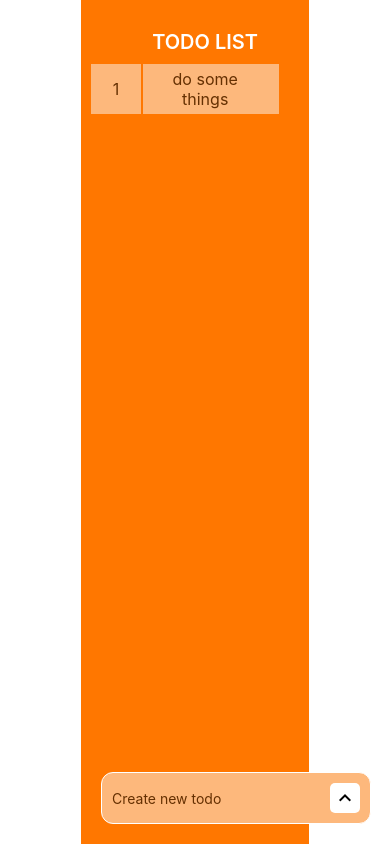
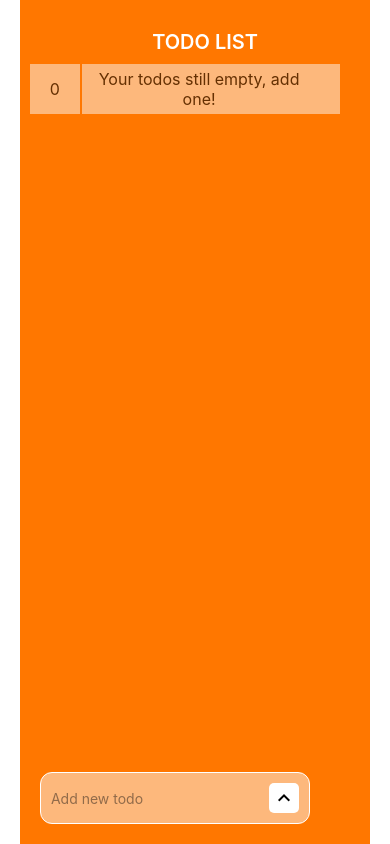
Before and after one commit to erdivartanovich/RNTodolist, a React Native app: screen / in a window 390 px wide. Built offline with nearby package versions, Linux system fonts and the light colour scheme.

Commit message:
added async storage and refactor state

```diff
--- a/components/TodoInput.tsx
+++ b/components/TodoInput.tsx
@@ -10,14 +10,14 @@ import {
 import { MaterialIcons } from "@expo/vector-icons";
 
 type Props = {
-  saveTodo: (description: string) => void;
+  addTodo: (description: string) => void;
 };
 
 const TodoInput = (props: Props) => {
   const [todo, setTodo] = useState<string | null>();
 
   const handleAddTodo = (description: string) => {
-    props.saveTodo(description);
+    props.addTodo(description);
     setTodo(null);
   };
 
@@ -30,8 +30,8 @@ const TodoInput = (props: Props) => {
         style={styles.inputField}
         value={todo!}
         onChangeText={(text) => setTodo(text)}
-        placeholder={"Create new todo"}
-        placeholderTextColor={"#653002"}
+        placeholder={"Add new todo"}
+        placeholderTextColor={"#916B4A"}
       />
       <TouchableOpacity onPress={() => handleAddTodo(todo!)}>
         <View style={styles.button}>
@@ -57,6 +57,7 @@ const styles = StyleSheet.create({
     bottom: 20,
   },
   inputField: {
+    color: "#653002",
     height: 50,
     flex: 1,
   },
--- a/package.json
+++ b/package.json
@@ -9,6 +9,7 @@
     "web": "expo start --web"
   },
   "dependencies": {
+    "@react-native-async-storage/async-storage": "^1.17.10",
     "@reduxjs/toolkit": "^1.8.5",
     "expo": "~46.0.13",
     "expo-status-bar": "~1.4.0",
--- /dev/null
+++ b/pages/todo-list/TodoEmptyItem.tsx
@@ -0,0 +1,7 @@
+import Todo from "../../components/Todo";
+
+const TodoEmptyItem = () => {
+  return <Todo description="Your todos still empty, add one!" index={0} />;
+};
+
+export default TodoEmptyItem;
--- a/pages/todo-list/TodoList.tsx
+++ b/pages/todo-list/TodoList.tsx
@@ -1,42 +1,28 @@
 import { useEffect } from "react";
-import {
-  FlatList,
-  ListRenderItemInfo,
-  StatusBar,
-  StyleSheet,
-  Text,
-  View,
-} from "react-native";
-import Todo from "../../components/Todo";
+import { FlatList, StatusBar, StyleSheet, Text, View } from "react-native";
 import TodoInput from "../../components/TodoInput";
 import { useTodo } from "../../store/todo/hooks";
-import { TodoList } from "../../store/todo/Todo";
-
-const renderTodo = (
-  { item: id, index }: ListRenderItemInfo<string>,
-  todoList: TodoList
-) => {
-  const todo = todoList?.todos[id];
-  return <Todo description={todo?.description} index={index + 1} />;
-};
+import TodoEmptyItem from "./TodoEmptyItem";
+import TodoItem from "./TodoListItem";
 
 const AppTodoList = () => {
-  const { getTodoList, saveTodo, todoList, success } = useTodo();
+  const { getTodoList, addTodo, todoList, status } = useTodo();
   useEffect(() => {
     getTodoList();
   }, []);
 
-  console.log("success now", success);
+  console.log("status now", status);
   console.log("todoList now", todoList);
   return (
     <View style={styles.container}>
       <Text style={styles.heading}>TODO LIST</Text>
       <FlatList
         data={todoList?.allTodos}
-        renderItem={(itemInfo) => renderTodo(itemInfo, todoList)}
+        renderItem={(itemInfo) => TodoItem(itemInfo, todoList)}
+        ListEmptyComponent={TodoEmptyItem}
         keyExtractor={(id) => id}
       />
-      <TodoInput saveTodo={saveTodo} />
+      <TodoInput addTodo={addTodo} />
     </View>
   );
 };
--- /dev/null
+++ b/pages/todo-list/TodoListItem.tsx
@@ -0,0 +1,13 @@
+import { ListRenderItemInfo } from "react-native";
+import Todo from "../../components/Todo";
+import { TodoList } from "../../store/todo/Todo";
+
+const TodoItem = (
+  { item: id, index }: Partial<ListRenderItemInfo<string>>,
+  todoList: TodoList
+) => {
+  const todo = todoList?.todos[id!];
+  return <Todo description={todo?.description} index={index! + 1} />;
+};
+
+export default TodoItem;
--- a/storage/todo/index.ts
+++ b/storage/todo/index.ts
@@ -1,4 +1,7 @@
 import { Todo, TodoList } from "../../store/todo/Todo";
+import AsyncStorage from "@react-native-async-storage/async-storage";
+
+const STORAGE_TODO_PREFIX = "@todo@";
 
 var todoList: TodoList = {
   todos: {
@@ -24,14 +27,35 @@ var todoList: TodoList = {
 };
 
 export const getTodoList = async () => {
-  return Promise.resolve(todoList);
+  try {
+    const todoList = await AsyncStorage.getItem(STORAGE_TODO_PREFIX);
+    return JSON.parse(todoList!) as TodoList;
+  } catch (e) {
+    throw e;
+  }
 };
 
 export const getTodo = async (id: string) => {
-  const todo = todoList.todos[id];
-  return Promise.resolve(todo);
+  const todoList = await getTodoList();
+  return todoList.todos[id];
 };
 
 export const saveTodo = async (data: Todo) => {
-  return Promise.resolve(data);
+  try {
+    const todoList = await getTodoList();
+    todoList.todos[data.id] = data;
+    await saveTodoList(todoList);
+    return data;
+  } catch (e) {
+    throw e;
+  }
 };
+
+export const saveTodoList = async (data: TodoList) => {
+  try {
+    await AsyncStorage.setItem(STORAGE_TODO_PREFIX, JSON.stringify(data));
+    return data;
+  } catch (e) {
+    throw e;
+  }
+};
--- a/store/todo/actions.ts
+++ b/store/todo/actions.ts
@@ -1,24 +1,34 @@
-import { createAction, createAsyncThunk } from "@reduxjs/toolkit";
+import { createAction, createAsyncThunk, nanoid } from "@reduxjs/toolkit";
 import {
+  getTodo as storageGetTodo,
   getTodoList as storageGetTodoList,
-  getTodo as storageGetTodo,
-  saveTodo as storageSaveTodo,
+  saveTodoList as storageSaveTodoList,
 } from "../../storage/todo";
-import { TodoList, Todo } from "./Todo";
+import { initialState } from "./reducers";
+import { Todo, TodoList } from "./Todo";
 
-const SET_ERROR = "todo/SET_ERROR";
-const SET_SUCCESS = "todo/SET_SUCCESS";
+const ADD_TODO = "todo/ADD_TODO";
 const GET_TODO_LIST = "todo/GET_TODO_LIST";
 const GET_TODO = "todo/GET_TODO";
-const SAVE_TODO = "todo/SAVE_TODO";
+const SAVE_TODO_LIST = "todo/SAVE_TODO_LIST";
 
-export const setError = createAction<string | boolean>(SET_ERROR);
-export const setSuccess = createAction<string | boolean>(SET_SUCCESS);
+export const addTodo = createAction(ADD_TODO, (description: string) => {
+  const id = nanoid();
+  return {
+    payload: <Todo>{
+      id,
+      description,
+      tasks: {},
+      allTasks: [],
+    },
+  };
+});
 
 export const getTodoList = createAsyncThunk<TodoList>(
   GET_TODO_LIST,
   async () => {
-    return await storageGetTodoList();
+    const todoList = await storageGetTodoList();
+    return todoList ?? initialState.todoList;
   }
 );
 
@@ -29,16 +39,10 @@ export const getTodo = createAsyncThunk<Todo, string>(
   }
 );
 
-export const saveTodo = createAsyncThunk<Todo, string>(
-  SAVE_TODO,
-  async (description) => {
-    const todo: Todo = {
-      description,
-      id: description,
-      tasks: {},
-      allTasks: [],
-    };
-    console.log("new todo is", todo);
-    return await storageSaveTodo(todo);
+export const saveTodoList = createAsyncThunk<TodoList, TodoList>(
+  SAVE_TODO_LIST,
+  async (todoList: TodoList) => {
+    console.log("saving todoList is", todoList);
+    return await storageSaveTodoList(todoList);
   }
 );
--- a/store/todo/hooks.ts
+++ b/store/todo/hooks.ts
@@ -2,20 +2,23 @@ import { shallowEqual, useSelector } from "react-redux";
 import useActionCreator from "../../hooks/useActionCreator";
 import { RootState } from "../rootReducer";
 import {
+  addTodo,
   getTodo,
   getTodoList,
-  saveTodo,
+  saveTodoList,
   setError,
   setSuccess,
 } from "./actions";
 import { TodoState } from "./reducers";
+import { TodoList } from "./Todo";
 
 export interface TodoReturnHook extends TodoState {
   setError: (error: string | boolean) => void;
   setSuccess: (success: string | boolean) => void;
   getTodoList: () => void;
   getTodo: (id: string) => void;
-  saveTodo: (description: string) => void;
+  saveTodoList: (todoList: TodoList) => void;
+  addTodo: (description: string) => void;
 }
 
 export const useTodo = (): TodoReturnHook => {
@@ -27,6 +30,7 @@ export const useTodo = (): TodoReturnHook => {
     setSuccess: useActionCreator(setSuccess),
     getTodoList: useActionCreator(getTodoList),
     getTodo: useActionCreator(getTodo),
-    saveTodo: useActionCreator(saveTodo),
+    saveTodoList: useActionCreator(saveTodoList),
+    addTodo: useActionCreator(addTodo),
   };
 };
--- a/store/todo/reducers.ts
+++ b/store/todo/reducers.ts
@@ -1,25 +1,21 @@
-import { ActionReducerMapBuilder, createSlice } from "@reduxjs/toolkit";
 import {
-  getTodo,
-  getTodoList,
-  saveTodo,
-  setError,
-  setSuccess,
-} from "./actions";
-import { TodoList, Todo } from "./Todo";
+  ActionReducerMapBuilder,
+  createSlice,
+  PayloadAction,
+} from "@reduxjs/toolkit";
+import { getTodo, getTodoList, saveTodoList } from "./actions";
+import { Todo, TodoList } from "./Todo";
 
 export interface TodoState {
-  loading: boolean;
+  status: "idle" | "loading" | "success" | "failed";
   error: boolean | string;
-  success: boolean | string;
   todoList: TodoList;
   todo: Todo | null;
 }
 
 export const initialState: TodoState = {
-  loading: false,
+  status: "idle",
   error: false,
-  success: false,
   todoList: {
     todos: {},
     allTodos: [],
@@ -30,36 +26,27 @@ export const initialState: TodoState = {
 const todoReducer = createSlice({
   name: "todo",
   initialState,
-  reducers: {},
+  reducers: {
+    ADD_TODO: (state, action: PayloadAction<Todo>) => {
+      const { payload: todo } = action;
+      state.todo = todo;
+      state.todoList.todos[todo.id] = todo;
+      state.todoList.allTodos.push(todo.id);
+    },
+  },
   extraReducers: (builder: ActionReducerMapBuilder<TodoState>): void => {
-    builder.addCase(setError, (state, { payload }) => {
-      state.loading = false;
-      state.error = payload;
-    });
-
-    builder.addCase(setSuccess, (state, { payload }) => {
-      state.loading = false;
-      state.success = payload;
-    });
-
     builder.addCase(getTodoList.fulfilled, (state, { payload }) => {
-      state.loading = false;
+      state.status = "success";
       state.todoList = payload;
-      state.success = true;
     });
 
     builder.addCase(getTodo.fulfilled, (state, { payload }) => {
-      state.loading = false;
+      state.status = "success";
       state.todo = payload;
-      state.success = true;
     });
 
-    builder.addCase(saveTodo.fulfilled, (state, { payload }) => {
-      state.loading = false;
-      state.todo = payload;
-      state.todoList.todos[payload.id] = payload;
-      state.todoList.allTodos.push(payload.id);
-      state.success = true;
+    builder.addCase(saveTodoList.fulfilled, (state) => {
+      state.status = "success";
     });
   },
 });
```
Also changed, not shown: 1 other file (tests, documents, lock files or other folders).
